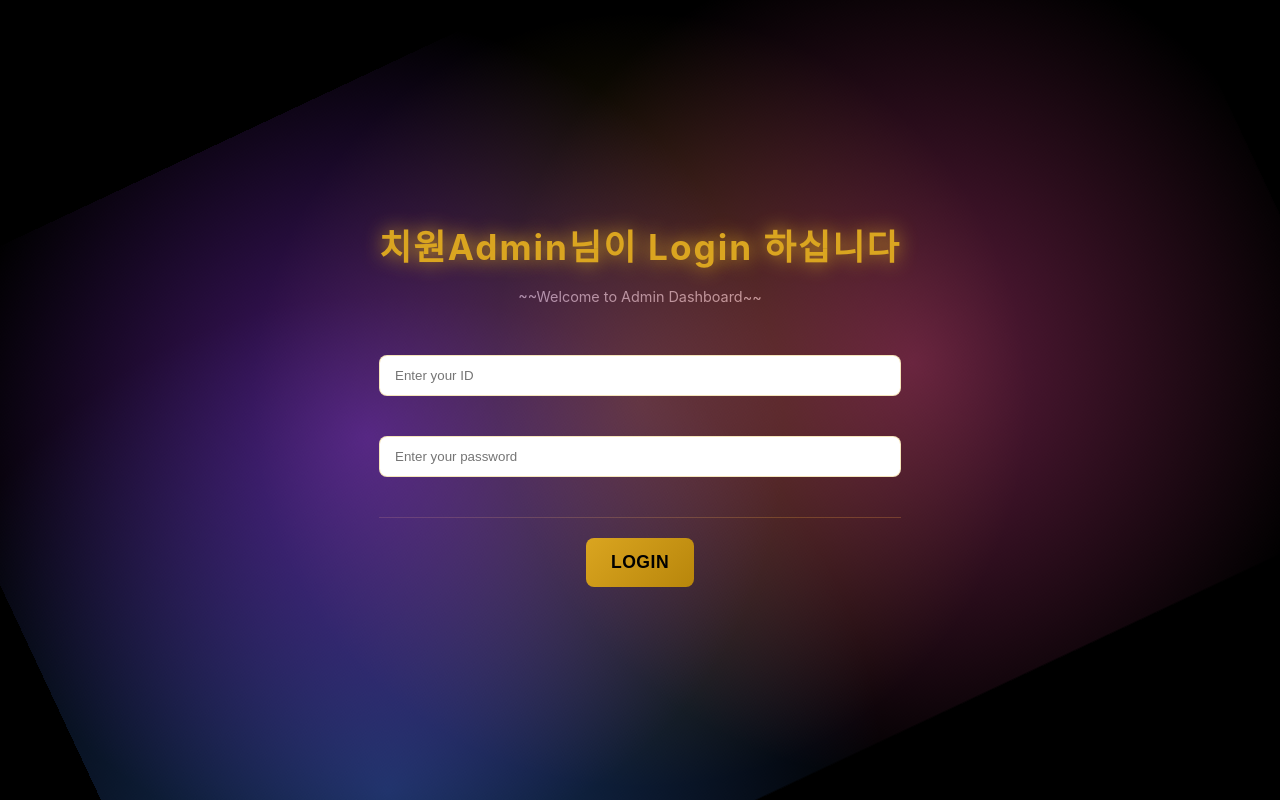
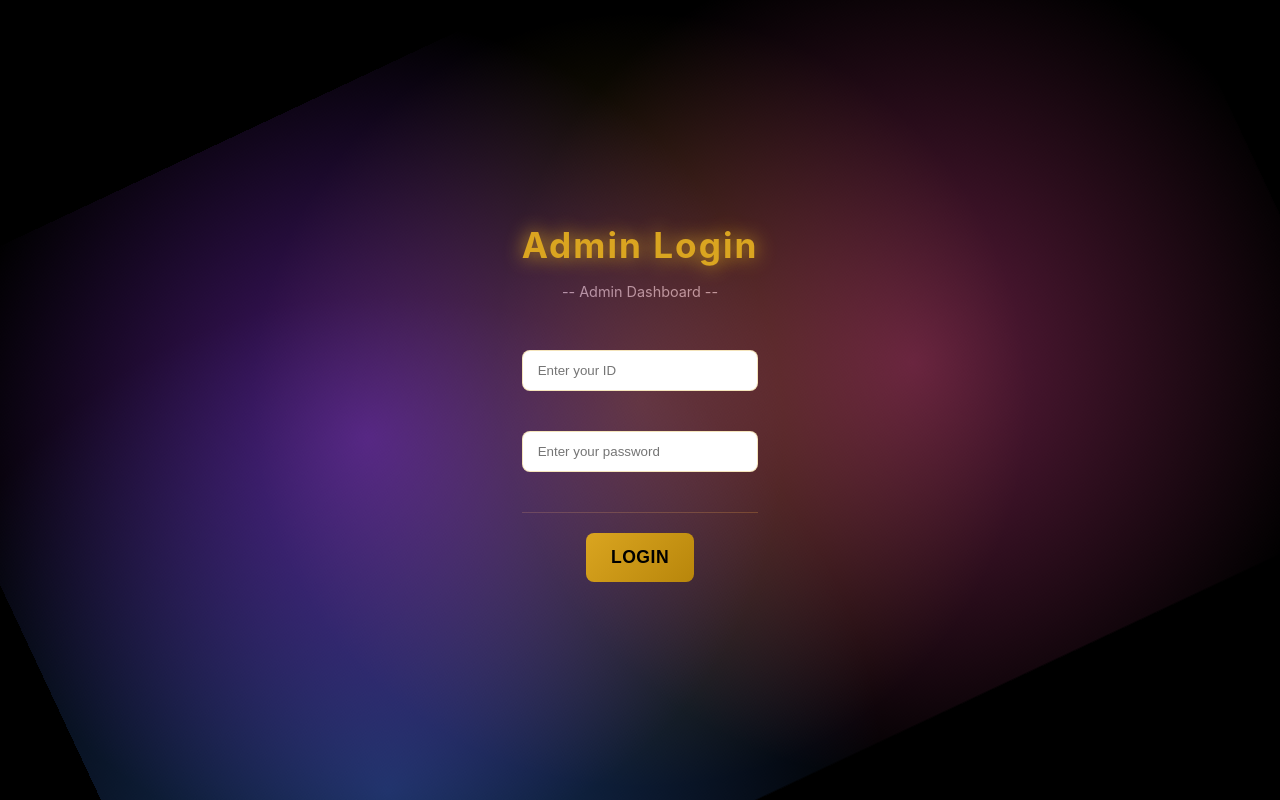
Before and after one commit to Team-Dia/TeamDia-Admin, a React (Create React App) app: page /admin in a window 1280 px wide. Built offline with nearby package versions, Linux system fonts and the light colour scheme.

Commit message:
admin logout

```diff
--- a/src/Component/Admin.js
+++ b/src/Component/Admin.js
@@ -87,8 +87,8 @@ const Admin = () => {
     <div className="admin-login-page">
       <form className="AdminForm" onSubmit={handleSubmit}>
         <div className="login-header">
-          <h2>치원Admin님이 Login 하십니다</h2>
-          <p className="login-subtitle">~~Welcome to Admin Dashboard~~</p>
+          <h2>Admin Login</h2>
+          <p className="login-subtitle">-- Admin Dashboard --</p>
         </div>
         <div className="login-body">
           <div className="field">
--- a/src/Component/SubMenu.js
+++ b/src/Component/SubMenu.js
@@ -8,7 +8,7 @@ const SubMenu = () => {
   function onLogout() {
     document.cookie =
       'adminUser=; expires=Thu, 01 Jan 1970 00:00:00 UTC; path=/;'
-    window.location.href = 'http://localhost:3000/'
+    window.location.href = 'http://43.201.136.44:3001/admin'
   }
 
   return (
```
